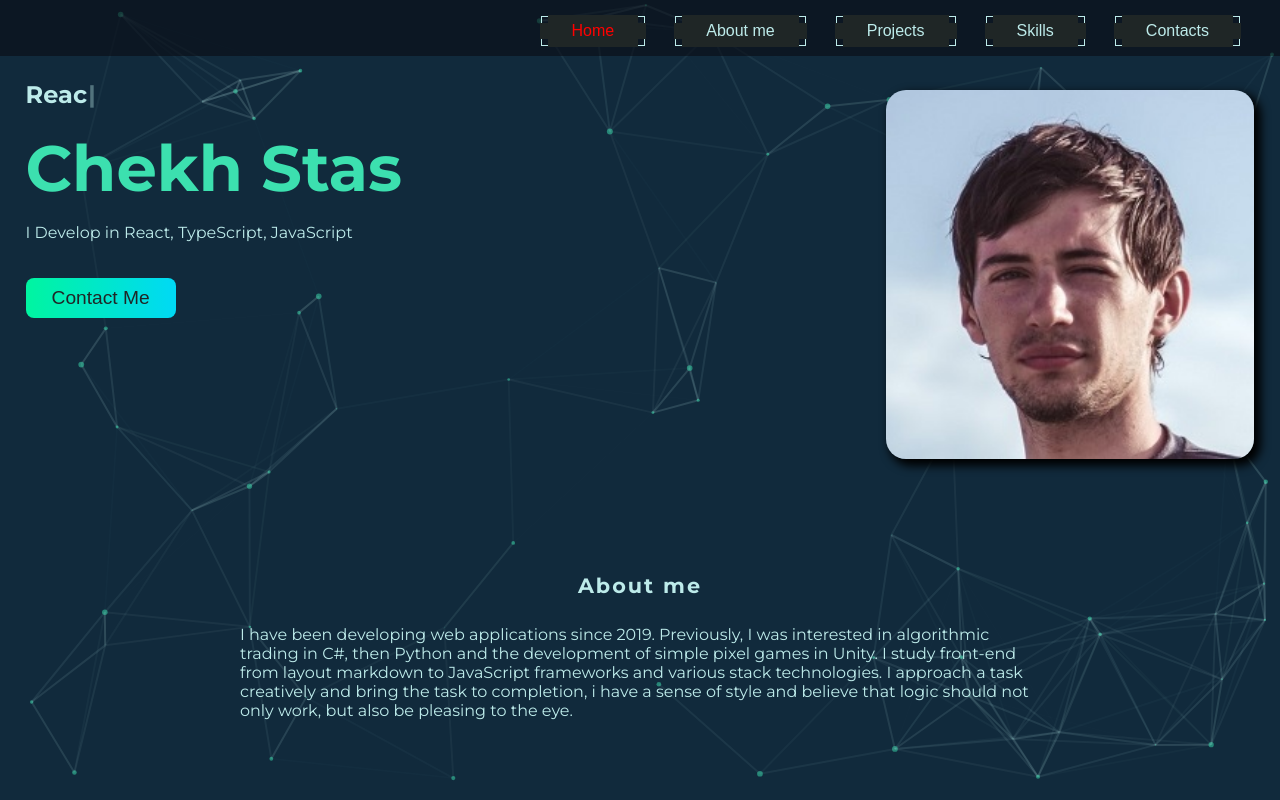
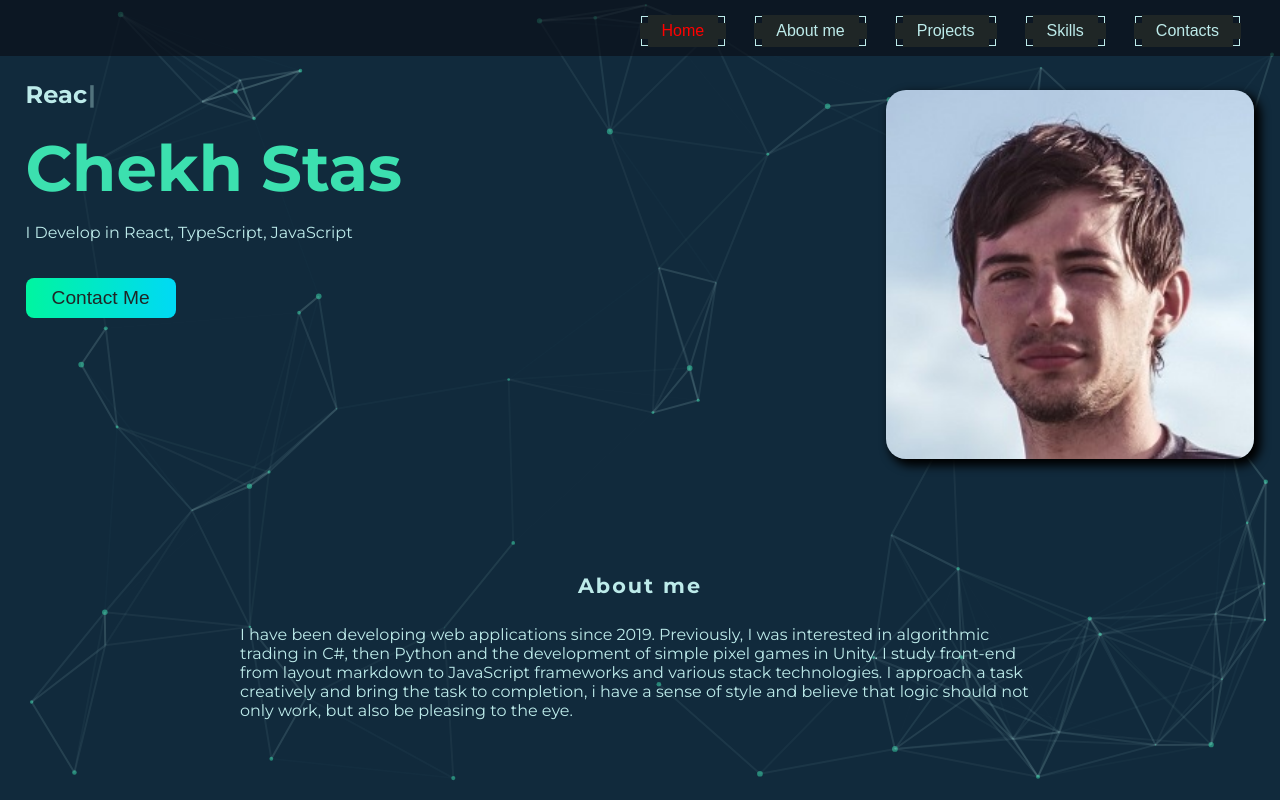
Before and after one commit to Lazeta/portfolio, a React (Create React App) app: page / in a window 1280 px wide. Shown: the top 800 px of the page. Built offline with nearby package versions, Linux system fonts and the light colour scheme.

Commit message:
working: Improve the behavior of the hover, its boundaries and handling of clicks on navigation buttons

```diff
--- a/package.json
+++ b/package.json
@@ -23,6 +23,7 @@
     "react": "^18.2.0",
     "react-awesome-reveal": "^4.2.8",
     "react-dom": "^18.2.0",
+    "react-responsive": "^10.0.0",
     "react-scripts": "5.0.1",
     "react-scroll": "^1.9.0",
     "react-tsparticles": "^2.12.2",
--- a/src/components/menu/Menu.styles.ts
+++ b/src/components/menu/Menu.styles.ts
@@ -47,10 +47,10 @@ const ListItem = styled.li`
     transition-delay: 0.5s;
   }
 
-  &:hover::before {
+  &:hover::before, &.active::before {
     transform: scaleY(0);
   }
-  &:hover::after {
+  &:hover::after, &.active::after {
     transform: scaleX(0);
   }
 
--- a/src/components/menu/Menu.tsx
+++ b/src/components/menu/Menu.tsx
@@ -1,29 +1,47 @@
+import { useMediaQuery } from 'react-responsive';
+import { useState } from "react";
 import { headerItems } from "../../data/Data";
 import S from "./headerMenu/HeaderMenu.styles";
 import SL from "./Menu.styles";
 
+type onLinkClickPropsType = {
+  onLinkClick?: () => void;
+}
 
 const Menu = ({onLinkClick}: {onLinkClick?: () => void}) => {
-  const handleLinkClick = () => {
+  const isMobile = useMediaQuery({ query: '(max-width: 768px)' }); // replace 768px with your mobile breakpoint
+  // const [activeIndex, setActiveIndex] = useState<number | null>() // храним индекс активного элемента
+
+  const handleLinkClick = () => { // обработчик клика по span элементу.
+    // if (!isMobile) {
+    //   setActiveIndex();   // обновляем состояние активного элемента только если не мобильная версия
+    // }
     if (onLinkClick) {
       onLinkClick();
     }
   };
+
 
   return (
     <S.Menu>
       <ul>
         {headerItems.map((item, index) => (
           <S.HoverBox>
-            <SL.ListItem>
+            <SL.ListItem // className={isMobile ? "" : index === activeIndex ? 'active' : ''} **}
+              // onClick={(event) => {
+              //   event.stopPropagation();
+              //   handleLinkClick(index);
+              // }}
+            > {/* не применяем класс active в мобильной версии*/}
               <S.ItemLink key={index}
                 to={item.href}
                 activeClass="active"
                 spy={true}
                 smooth={true}
-                offset={-200}
-                onClick={handleLinkClick}
-              >
+                offset={-150}
+                // onSetActive={isMobile ? null : () => handleLinkClick(index)} // set state on section active
+                onClick={handleLinkClick}       // clear state on section inactive
+                >
                 <span>{item.title}</span>
               </S.ItemLink>
             </SL.ListItem>
--- a/src/components/menu/headerMenu/HeaderMenu.styles.ts
+++ b/src/components/menu/headerMenu/HeaderMenu.styles.ts
@@ -241,7 +241,8 @@ const ItemLink = styled(Link)`
   `}
 
   span {
-    padding: 17px 15px 15px 15px;
+    padding: 17px 25px 15px 25px;
+    margin: 0 -20px;
   }
 `
 
--- a/src/components/menu/FilterMenu.tsx
+++ b/src/components/menu/tabMenu/FilterMenu.tsx
@@ -1,5 +1,5 @@
-import TabButton from "../buttons/TabButton";
-import S from "./tabMenu/TabMenu.styles";
+import TabButton from "../../buttons/TabButton";
+import S from "./TabMenu.styles";
 
 
 export type TabsStatusTypeSkills = "all" | "languages" | "bundlers" | "development_environment" | "framework" | "styles" | "methodology" | "libraries";
--- a/src/components/project/Project.tsx
+++ b/src/components/project/Project.tsx
@@ -15,7 +15,7 @@ type ProjectPropsType = {
   code: string; // типизация пропса code который отвечает за рендер элементов ссылок
   href: string; // типизация пропса href который отвечает за рендер элементов ссылок
   text?: string;
-  skills?: string[];
+  skills?: Array<string>;
   id?: number;
 };
 
--- a/src/data/Data.ts
+++ b/src/data/Data.ts
@@ -1,5 +1,5 @@
 import {TabsStatusTypeProject} from "../components/menu/tabMenu/TabMenu";
-import { TabsStatusTypeSkills } from "../components/menu/FilterMenu";
+import { TabsStatusTypeSkills } from "../components/menu/tabMenu/FilterMenu";
 import projectTravelCover from "../assets/images/project_travel.png";
 import projectFridayLiveCodingCover from "../assets/images/project_friday-live-coding.png";
 import projectPlantsCover from "../assets/images/project_plants.png";
--- a/src/layout/header/desktopMenu/DesktopMenu.tsx
+++ b/src/layout/header/desktopMenu/DesktopMenu.tsx
@@ -5,7 +5,7 @@ import Menu from "../../../components/menu/Menu";
 const DesktopMenu = () => {
   return (
     <S.DesktopMenu>
-      <Menu />
+      <Menu/>
     </S.DesktopMenu>
   );
 };
--- a/src/layout/header/mobileMenu/MobileMenu.tsx
+++ b/src/layout/header/mobileMenu/MobileMenu.tsx
@@ -11,9 +11,7 @@ const MobileMenu: React.FC = () => {
   const toggleMenu = () => {
     if (isMenuOpen) {
       closeMenu();
-      // setTimeout(() => setIsRendered(false), 1000); // здесь 1000 — это время анимации в миллисекундах
     } else {
-      // setIsRendered(true);
       openMenu();
     }
   };
@@ -23,13 +21,11 @@ const MobileMenu: React.FC = () => {
   return (
     <S.MobileMenu>
       <BurgerButton onClick={toggleMenu} isOpen={isMenuOpen}/>
-      {/* {isRendered && ( */}
         <>
           <S.MobileMenuPopup isClosing={!isMenuOpen} onClick={() => toggleMenu()}>
             <Menu onLinkClick={() => toggleMenu()}/>
           </S.MobileMenuPopup>
         </>
-      {/* )} */}
     </S.MobileMenu>
   );
 };
--- a/src/layout/sections/skills/Skills.styles.ts
+++ b/src/layout/sections/skills/Skills.styles.ts
@@ -13,19 +13,7 @@ const Sort = styled.div`
   display: flex;
   flex-direction: row;
   flex-wrap: wrap;
-
-
-  /* ul {
-    display: flex;
-    gap: 30px;
-    padding: 20px 0;
-    max-width: 100%;
-    justify-content: center;
-    flex-wrap: wrap;
-    text-align: center;
-    z-index: 1;
-    position: relative;
-  } */
+  padding-bottom: 20px;
 `;
 
 const S = {
--- a/src/layout/sections/skills/Skills.tsx
+++ b/src/layout/sections/skills/Skills.tsx
@@ -1,7 +1,7 @@
 import React, { useState } from "react";
 import { Fade } from "react-awesome-reveal";
 import { SkillsData, tabsFilterSkills } from "../../../data/Data";
-import { FilterMenu, TabsStatusTypeSkills } from "../../../components/menu/FilterMenu";
+import { FilterMenu, TabsStatusTypeSkills } from "../../../components/menu/tabMenu/FilterMenu";
 import SectionTitle from "../../../components/sectiontitle/SectionTitle";
 import FlexWrapper from "../../../components/wrapper/FlexWrapper";
 import Skill from "../../../components/skill/Skill";
```
Also changed, not shown: 1 other file (tests, documents, lock files or other folders).
